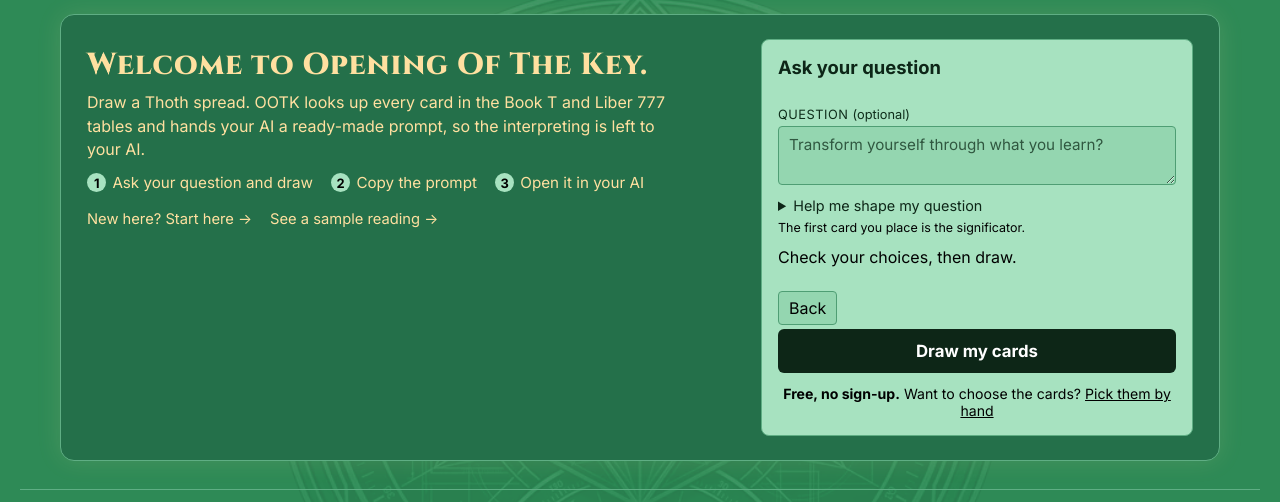
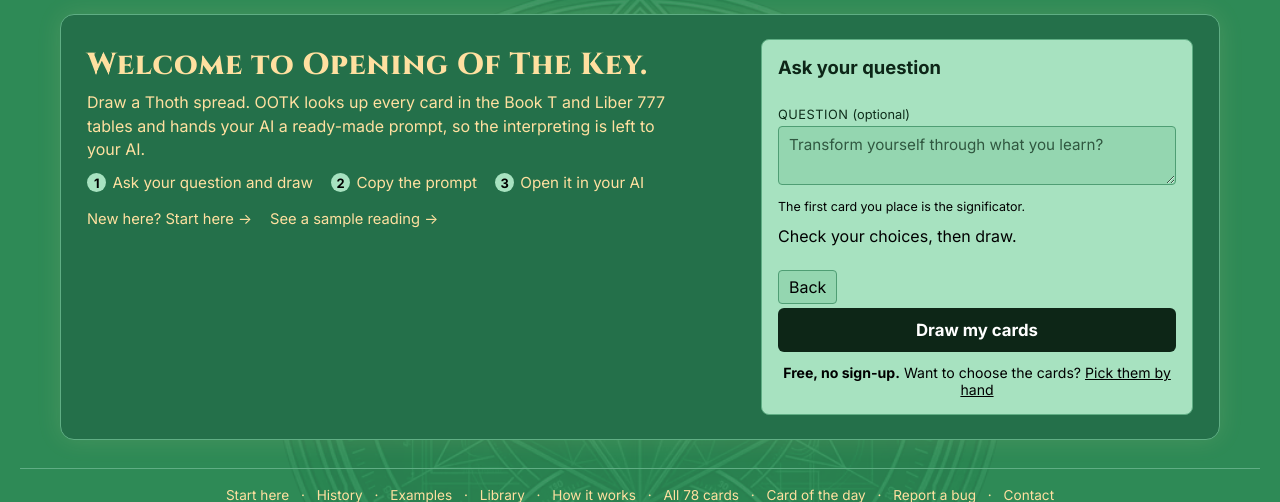
Before and after one commit to hampshirecottage-ai/ootk-thoth-engine, a Python web app: template templates/index.html in a window 1280 px wide. Shown: the part 54-556 px from the top of the page. Run offline with Jinja, Linux system fonts and the light colour scheme; the template is opened without the code that fills it, so the values that code supplies are empty.

Commit message:
Hide the question helper's fold title in the start page wizard
"Help me find my question" already opens the helper, so the
"Help me shape my question" title repeated it. /pick keeps the title,
since it is the only way in there.

Co-Authored-By: Claude Opus 5.5 (1M context) <noreply@anthropic.com>
Claude-Session: https://claude.ai/code/session_01MxmqEC6YbrjG2FK15WUVvP

```diff
--- a/templates/index.html
+++ b/templates/index.html
@@ -61,6 +61,8 @@
         .g-suggested { color: var(--accent); font-weight: 600; }
         .wizard .sig-q > .hint { margin-top: 6px; }
         .wizard details.more > summary { display: none; }
+        /* "Help me find my question" opens the question helper, so its own fold title would repeat it. */
+        .wizard details.ask > summary { display: none; }
         .wizard details.more { border-top: none; padding-top: 0; margin-top: 0; }
         .wizard fieldset#sigBox { border-top: none; padding-top: 0; margin-top: 0; }
         .wizard.wiz-not-last .btn-submit, .wizard.wiz-not-last .mode-link { display: none; }
```
